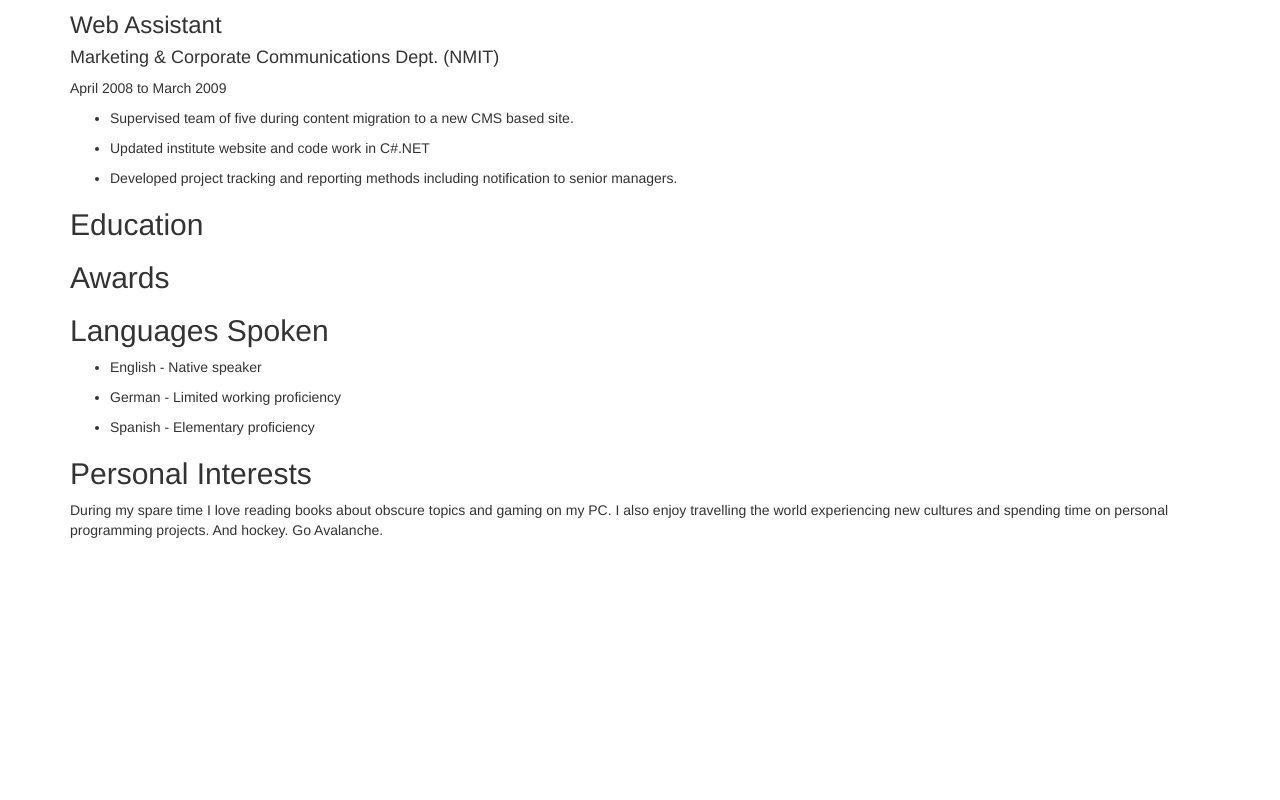
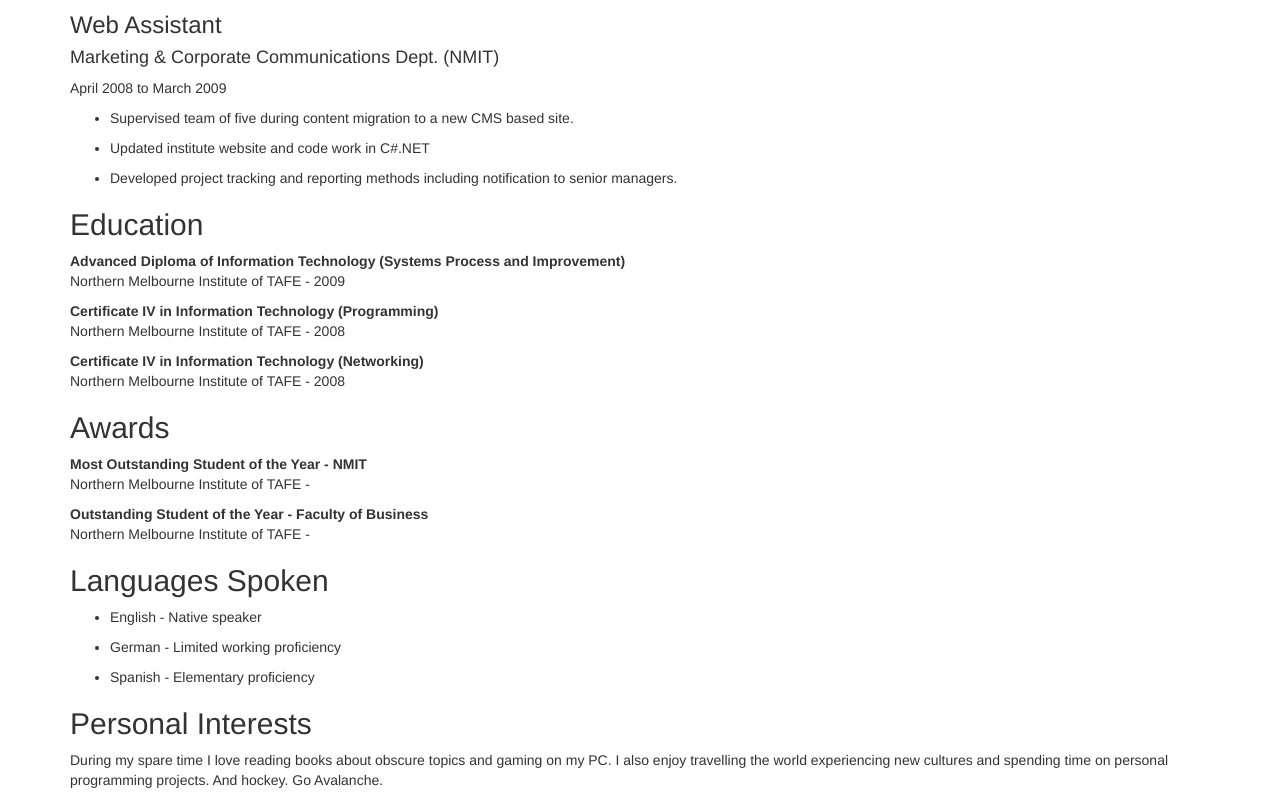
Before and after one commit to sjwebdev/sjwebdev, a plain HTML site: page index.html in a window 1280 px wide. Shown: the part 1585-2385 px from the top of the page. Before the commit the page ends 2135 px from the top, so only its background shows below. Drawn offline with Linux system fonts and the light colour scheme.

Commit message:
Adding awards and Education sections.

```diff
--- a/partials/resume.html
+++ b/partials/resume.html
@@ -18,9 +18,14 @@
 </div>
 
 <h2>Education</h2>
+<p ng-repeat="course in resume.education"><b>{{course.name}}</b><br />
+{{course.institute}} - {{course.graduatingYear}}
+</p>
 
 <h2>Awards</h2>
-
+<p ng-repeat="award in resume.awards"><b>{{award.name}}</b><br />
+{{award.institute}} - {{award.Year}}
+</p>
 <h2>Languages Spoken</h2>
 <ul ng-repeat="language in resume.languages">
 	<li>{{language.name}} - {{language.proficiency}}</li>
--- a/resume.json
+++ b/resume.json
@@ -76,7 +76,15 @@
 			]
 		}
     ],
-
+	"education": [
+		{"name":"Advanced Diploma of Information Technology (Systems Process and Improvement)","institute": "Northern Melbourne Institute of TAFE", "graduatingYear":"2009"},
+		{"name":"Certificate IV in Information Technology (Programming)","institute": "Northern Melbourne Institute of TAFE", "graduatingYear":"2008"},
+		{"name":"Certificate IV in Information Technology (Networking)","institute": "Northern Melbourne Institute of TAFE", "graduatingYear":"2008"}
+	],
+	"awards": [
+		{"name": "Most Outstanding Student of the Year - NMIT", "institute": "Northern Melbourne Institute of TAFE", "year":"2010"},
+		{"name": "Outstanding Student of the Year - Faculty of Business", "institute": "Northern Melbourne Institute of TAFE", "year":"2010"}
+	],
 	"languages": [
 		{"name": "English", "proficiency": "Native speaker"},
 		{"name": "German", "proficiency": "Limited working proficiency"},
```
